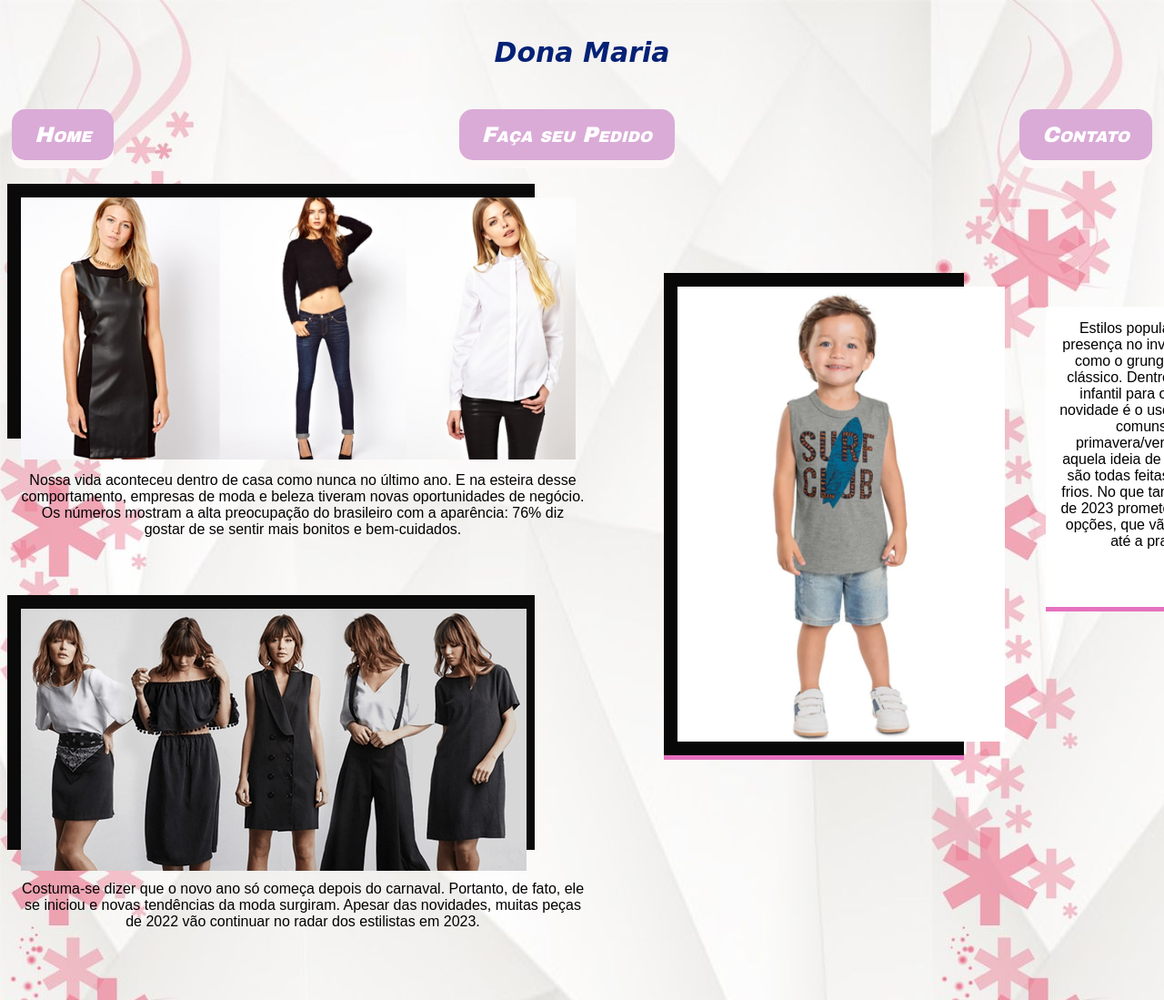
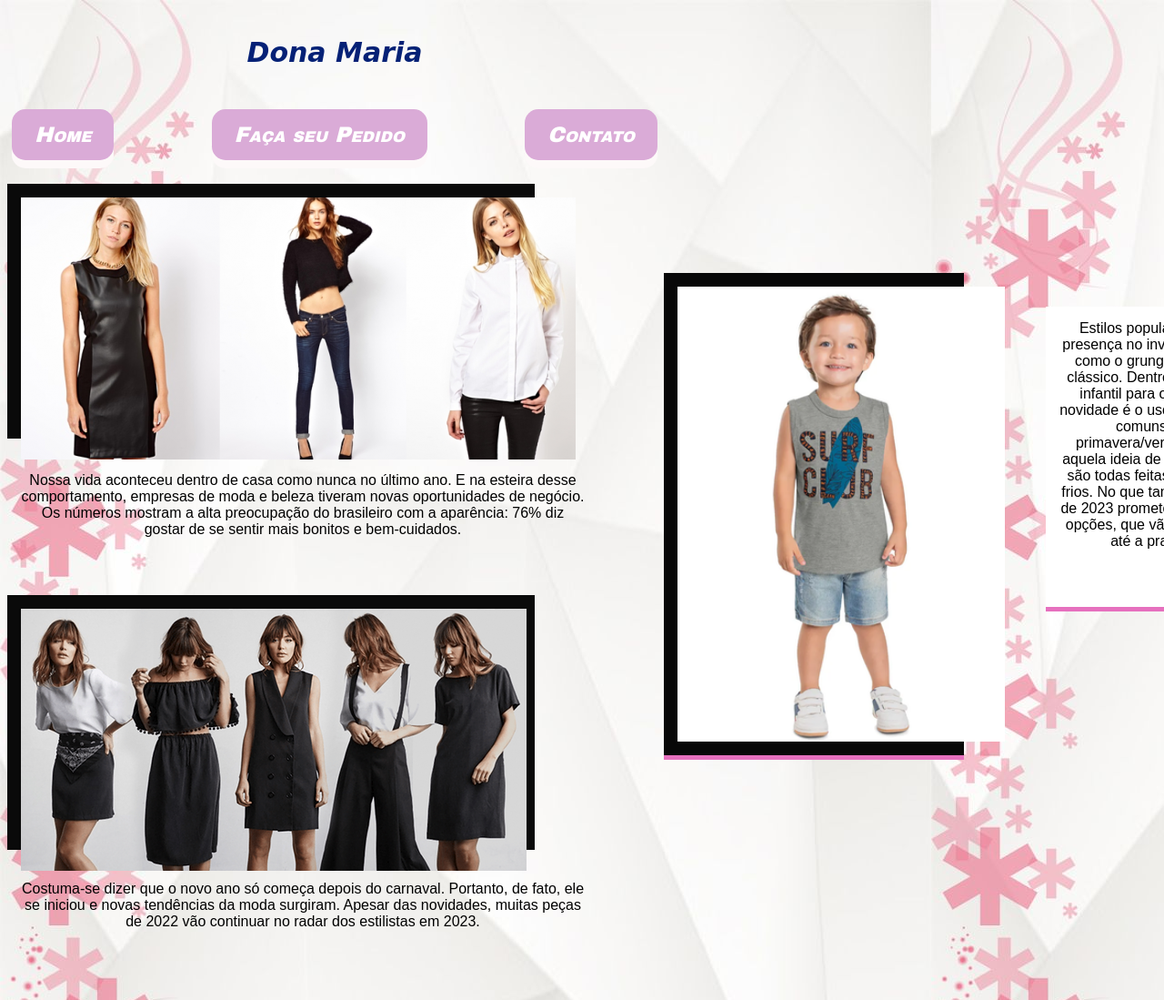
Before and after one commit to LuuisFernando/Trabalho, a plain HTML site: page novidades.html in a window 1280 px wide. Shown: the top 1099 px of the page at 91% size. Drawn offline with Linux system fonts and the light colour scheme.

Commit message:
Update novidades.css
Configurando o tamanho da tela

```diff
--- a/novidades.css
+++ b/novidades.css
@@ -4,6 +4,8 @@ body {
     font-family: Arial, Helvetica, sans-serif;
     text-align: center;
     background-image: url(./IMG/fundo.jpg);
+    width: 720px;
+    heigth: 1200px;
 }
 
 h4 {
```
